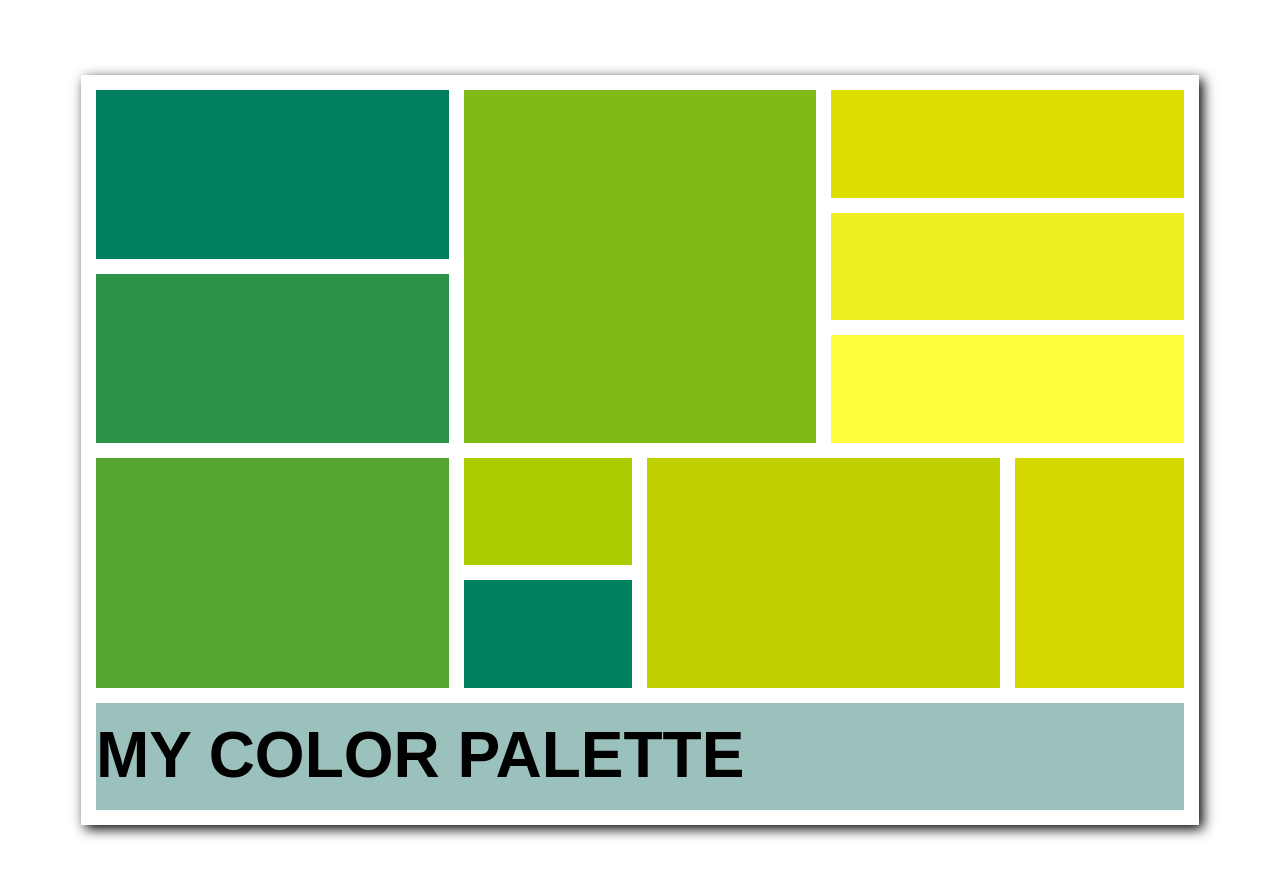
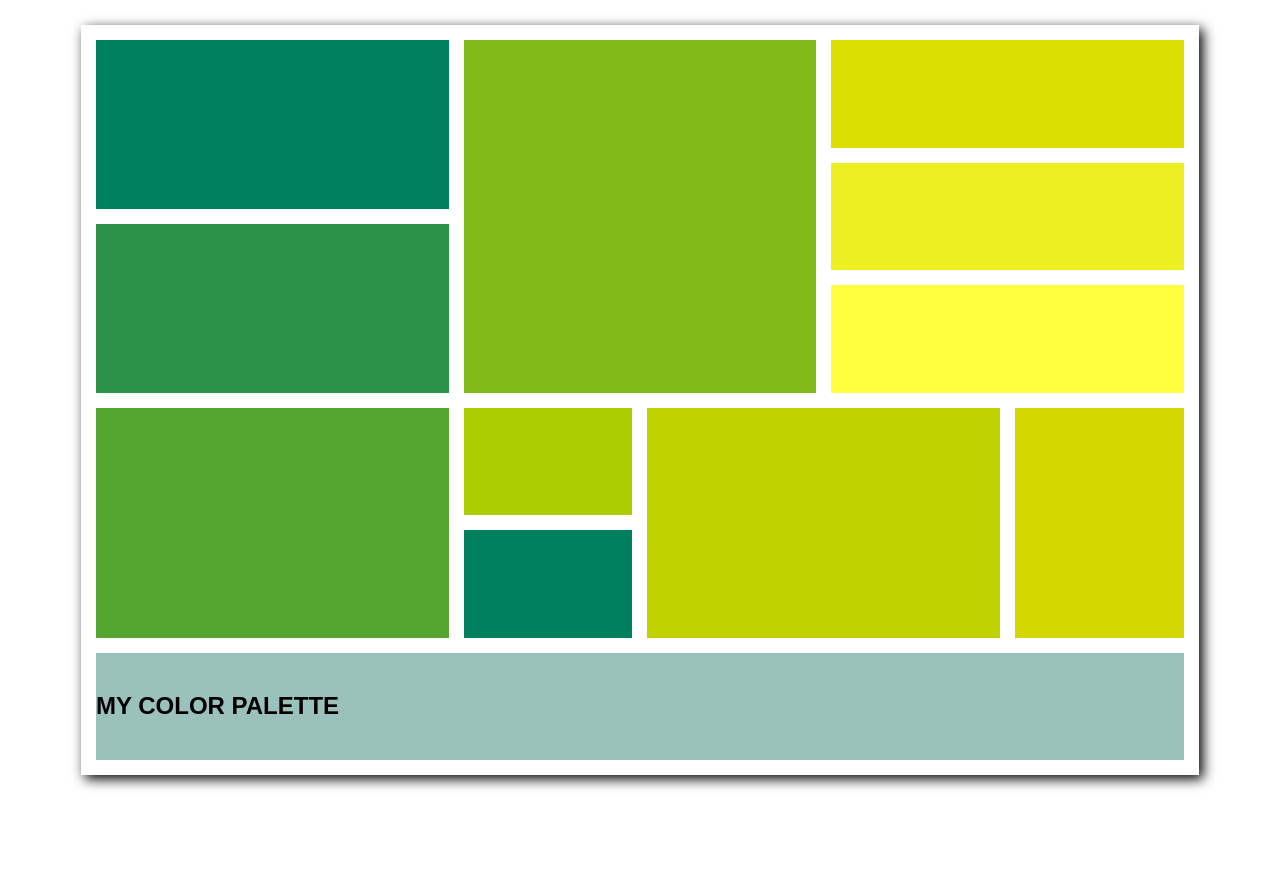
Before and after one commit to madhuriprao/CSS-grid, a plain HTML site: page index.html in a window 1280 px wide. After the commit the page ends 800 px from the top, so only its background shows below. Drawn offline with Linux system fonts and the light colour scheme.

Commit message:
Simplifed the code

```diff
--- a/Style/index.css
+++ b/Style/index.css
@@ -4,7 +4,7 @@ body {
 
 main {
   width: 100%;
-  height: 900px;
+  height: 100vh;
   display: flex;
   justify-content: center;
   align-items: center;
@@ -16,82 +16,12 @@ main {
   grid-template-rows: repeat(12, 1fr);
   grid-gap: 15px;
   width: 85%;
-  height: 80%;
+  height: 90%;
   box-shadow: 4px 4px 12px #000000;
   padding: 15px;
 }
 
-.one {
-  grid-row: 1 / 4;
-  grid-column: 1 / 3;
-}
-
-.two {
-  grid-row: 1 / 7;
-  grid-column: 3 / 5;
-}
-
-.three {
-  grid-row: 1 / 3;
-  grid-column: 5 / 7;
-}
-
-.four {
-  grid-row: 4 / 7;
-  grid-column: 1 / 3;
-}
-
-.five {
-  grid-row: 3 / 5;
-  grid-column: 5 / 7;
-}
-
-.six {
-  grid-row: 5 / 7;
-  grid-column: 5 / 7;
-}
-
-.seven {
-  grid-row: 7 / 11;
-  grid-column: 1 / 3;
-}
-
-.eight {
-  grid-row: 7 / 9;
-  grid-column: 3 / 4;
-}
-.nine {
-  grid-row: 7 / 11;
-  grid-column: 4 / 6;
-}
-
-.ten {
-  grid-row: 7 / 11;
-  grid-column: 6 / 7;
-}
-
-.eleven {
-  grid-row: 9 / 11;
-  grid-column: 3 / 4;
-}
-
-.twelve {
-  grid-row: 11 / 13;
-  grid-column: 1 / 7;
-}
-
 .grid__element {
-  position: relative;
-}
-
-.grid__element:hover .overlay {
-  opacity: 0.5;
-}
-
-.firstbox {
-  position: absolute;
-  background-color: #007f5f;
-  opacity: 1;
   width: 100%;
   height: 100%;
   display: flex;
@@ -100,132 +30,70 @@ main {
   transition: all 0.5s ease-in-out;
 }
 
-.secondbox {
-  position: absolute;
-  background-color: #80b918;
-  opacity: 1;
-  width: 100%;
-  height: 100%;
-  display: flex;
-  align-items: center;
-  justify-content: center;
-  transition: all 0.5s ease-in-out;
+.grid__element:hover .overlay {
+  opacity: 0.5;
 }
 
-.thirdbox {
-  position: absolute;
+.one {
+  grid-row: 1 / 4;
+  grid-column: 1 / 3;
+  background-color: #007f5f;
+}
+.two {
+  grid-row: 1 / 7;
+  grid-column: 3 / 5;
+  background-color: #80b918;
+}
+.three {
+  grid-row: 1 / 3;
+  grid-column: 5 / 7;
   background-color: #dddf00;
-  opacity: 1;
-  width: 100%;
-  height: 100%;
-  display: flex;
-  align-items: center;
-  justify-content: center;
-  transition: all 0.5s ease-in-out;
 }
-.forthbox {
-  position: absolute;
+.four {
+  grid-row: 4 / 7;
+  grid-column: 1 / 3;
   background-color: #2b9348;
-  opacity: 1;
-  width: 100%;
-  height: 100%;
-  display: flex;
-  align-items: center;
-  justify-content: center;
-  transition: all 0.5s ease-in-out;
 }
-
-.fifthbox {
-  position: absolute;
+.five {
+  grid-row: 3 / 5;
+  grid-column: 5 / 7;
   background-color: #eeef20;
-  opacity: 1;
-  width: 100%;
-  height: 100%;
-  display: flex;
-  align-items: center;
-  justify-content: center;
-  transition: all 0.5s ease-in-out;
 }
-.sixthbox {
-  position: absolute;
+.six {
+  grid-row: 5 / 7;
+  grid-column: 5 / 7;
   background-color: #ffff3f;
-  opacity: 1;
-  width: 100%;
-  height: 100%;
-  display: flex;
-  align-items: center;
-  justify-content: center;
-  transition: all 0.5s ease-in-out;
 }
-.seventhbox {
-  position: absolute;
+.seven {
+  grid-row: 7 / 11;
+  grid-column: 1 / 3;
   background-color: #55a630;
-  opacity: 1;
-  width: 100%;
-  height: 100%;
-  display: flex;
-  align-items: center;
-  justify-content: center;
-  transition: all 0.5s ease-in-out;
 }
-.eightbox {
-  position: absolute;
+.eight {
+  grid-row: 7 / 9;
+  grid-column: 3 / 4;
   background-color: #aacc00;
-  opacity: 1;
-  width: 100%;
-  height: 100%;
-  display: flex;
-  align-items: center;
-  justify-content: center;
-  transition: all 0.5s ease-in-out;
 }
-
-.ninthbox {
-  position: absolute;
+.nine {
+  grid-row: 7 / 11;
+  grid-column: 4 / 6;
   background-color: #bfd200;
-  opacity: 1;
-  width: 100%;
-  height: 100%;
-  display: flex;
-  align-items: center;
-  justify-content: center;
-  transition: all 0.5s ease-in-out;
 }
-.tenthbox {
-  position: absolute;
+.ten {
+  grid-row: 7 / 11;
+  grid-column: 6 / 7;
   background-color: #d4d700;
-  opacity: 1;
-  width: 100%;
-  height: 100%;
-  display: flex;
-  align-items: center;
-  justify-content: center;
-  transition: all 0.5s ease-in-out;
 }
-.eleventhbox {
-  position: absolute;
+.eleven {
+  grid-row: 9 / 11;
+  grid-column: 3 / 4;
   background-color: #007f5f;
-  opacity: 1;
-  width: 100%;
-  height: 100%;
-  display: flex;
-  align-items: center;
-  justify-content: center;
-  transition: all 0.5s ease-in-out;
 }
-
-.twelvethbox {
-  position: absolute;
+.twelve {
+  grid-row: 11 / 13;
+  grid-column: 1 / 7;
   background-color: #9bc1bc;
   color: #000000;
   font-family: Arial, Helvetica, sans-serif;
-  font-weight: bold;
-  font-size: 64px;
-  opacity: 1;
-  width: 100%;
-  height: 100%;
-  display: flex;
-  align-items: center;
   justify-content: flex-start;
-  transition: all 0.5s ease-in-out;
 }
--- a/index.html
+++ b/index.html
@@ -10,42 +10,18 @@
   <body>
     <main>
       <div class="grid__container">
-        <div class="grid__element one">
-          <div class="firstbox"></div>
-        </div>
-        <div class="grid__element two">
-          <div class="secondbox"></div>
-        </div>
-        <div class="grid__element three">
-          <div class="thirdbox"></div>
-        </div>
-        <div class="grid__element four">
-          <div class="forthbox"></div>
-        </div>
-        <div class="grid__element five">
-          <div class="fifthbox"></div>
-        </div>
-        <div class="grid__element six">
-          <div class="sixthbox"></div>
-        </div>
-        <div class="grid__element seven">
-          <div class="seventhbox"></div>
-        </div>
-        <div class="grid__element eight">
-          <div class="eightbox"></div>
-        </div>
-        <div class="grid__element nine">
-          <div class="ninthbox"></div>
-        </div>
-        <div class="grid__element ten">
-          <div class="tenthbox"></div>
-        </div>
-        <div class="grid__element eleven">
-          <div class="eleventhbox"></div>
-        </div>
-        <div class="grid__element twelve">
-          <div class="twelvethbox">MY COLOR PALETTE</div>
-        </div>
+        <div class="grid__element one"></div>
+        <div class="grid__element two"></div>
+        <div class="grid__element three"></div>
+        <div class="grid__element four"></div>
+        <div class="grid__element five"></div>
+        <div class="grid__element six"></div>
+        <div class="grid__element seven"></div>
+        <div class="grid__element eight"></div>
+        <div class="grid__element nine"></div>
+        <div class="grid__element ten"></div>
+        <div class="grid__element eleven"></div>
+        <div class="grid__element twelve"><h2>MY COLOR PALETTE</h2></div>
       </div>
     </main>
   </body>
```
